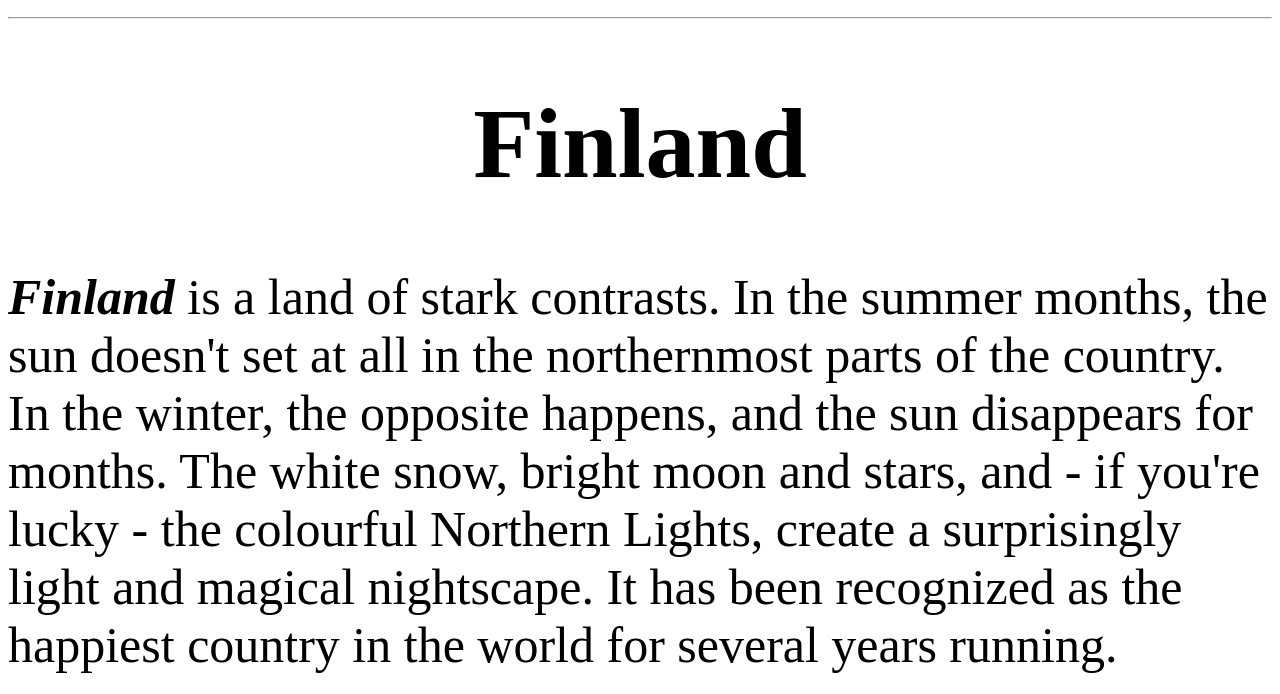
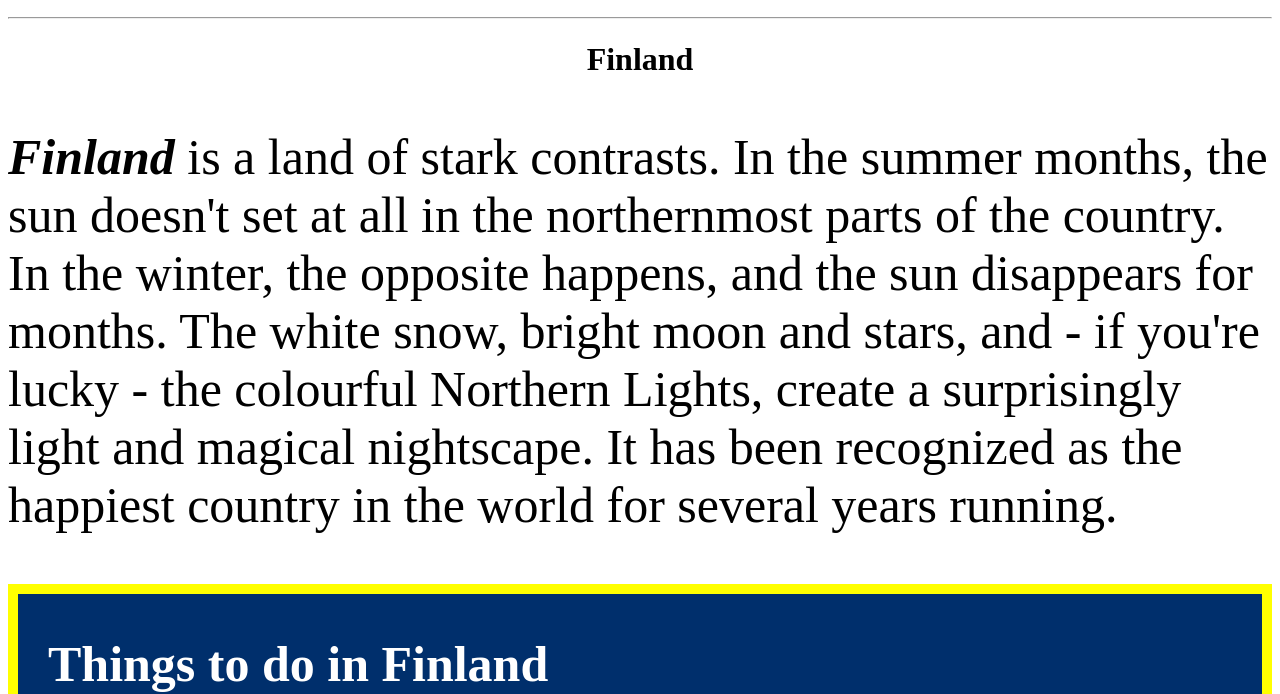
Before and after one commit to EldonWu/EldonWu.github.io, a plain HTML site: page Project1/index.html in a window 1280 px wide. Shown: the part 136-830 px from the top of the page. Drawn offline with Linux system fonts and the light colour scheme.

Commit message:
Update index.html

```diff
--- a/Project1/index.html
+++ b/Project1/index.html
@@ -14,7 +14,7 @@
 
     <hr>
     <div style="text-align: center;">
-        <h1 style="font-size: 100px;">Finland</h1>
+        <h1>Finland</h1>
     </div>
     <p style="font-size: 50px;"><b><i>Finland</b></i> is a land of stark contrasts. In the summer months, the sun doesn't set at all in the northernmost parts of the country. In the winter, the opposite happens, and the sun disappears for months. The white snow, bright moon and stars, and - if you're lucky - the colourful Northern Lights, create a surprisingly light and magical nightscape. It has been recognized as the happiest country in the world for several years running.</p>
 
```
